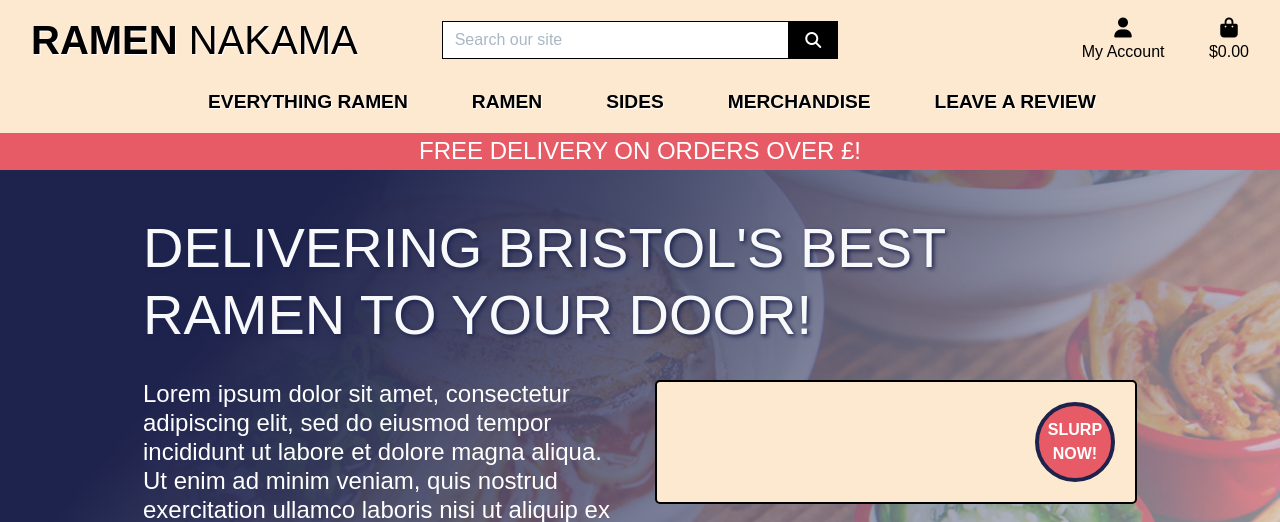
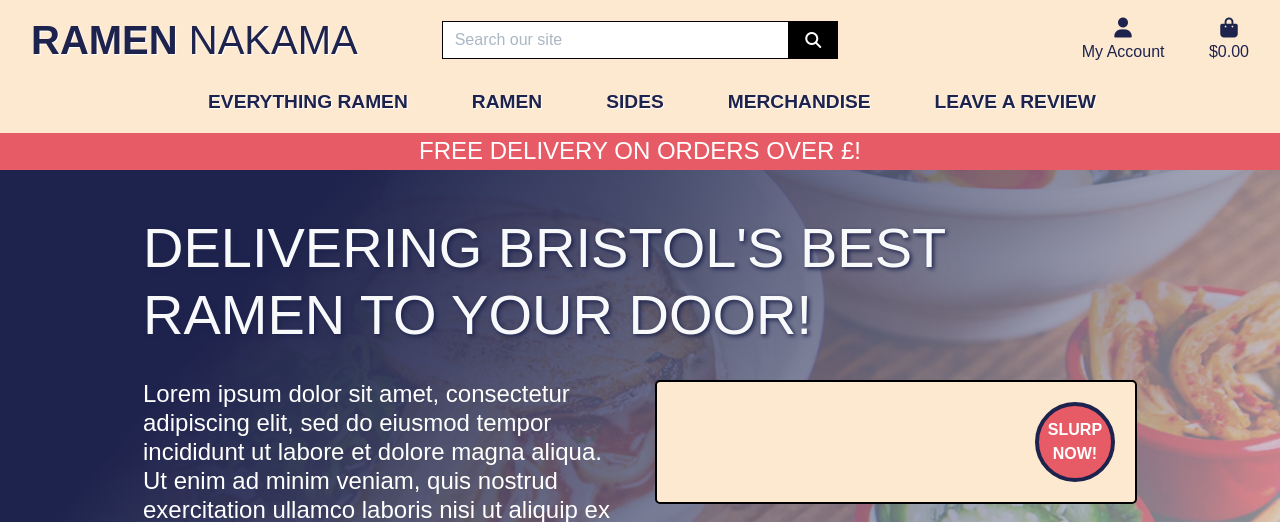
Before and after one commit to p-coughlan/ramen_nakama, a Django app: template home/templates/home/index.html in a window 1280 px wide. Shown: the top 522 px of the page. Run offline with Django 3.2, Linux system fonts and the light colour scheme; the template is opened without the code that fills it, so the values that code supplies are empty; some libraries are stand-ins or nearby versions; some web fonts are replaced.

Commit message:
Fix logo text color and manage widows on main H1

```diff
--- a/home/templates/home/index.html
+++ b/home/templates/home/index.html
@@ -16,7 +16,7 @@
     <div class="row">
       <div class="col-12">
         <h1 class="main-page-content display-4 logo-font text-light text-left">
-          <strong>Delivering Bristol's Best Ramen to your Door!</strong>
+          <strong>Delivering Bristol's Best Ramen to your&nbsp;door!</strong>
         </h1>
       </div>
     </div>
--- a/static/css/base.css
+++ b/static/css/base.css
@@ -70,6 +70,10 @@ body {
 
 .main-logo-link {
     width: fit-content;
+}
+
+.main-logo {
+    color: #1e234d !important; /* Ramen Blue */
 }
 
 .nav-font {
@@ -446,6 +450,14 @@ input[name='q']::placeholder {
     }
 }
 
+/* --------------------------- Screens below 1200px wide --------------------------- */
+
+@media (max-width: 1200px) {
+   .main-logo {
+        font-size: 2rem;
+    }
+}
+
 /* --------------------------- Miscellaneous --------------------------- */
 
 /* .display-4 {
@@ -466,6 +478,10 @@ h1 {
     text-shadow: 1px 1px 1px white;
 }
 
+.text-black {
+    color: #1e234d !important;
+}
+
 /* Color Palette Notes:
    Ramen Blue  : #1e234d  (rgb(30, 35, 77))
    Ramen Pink  : #e75b66  (rgb(231, 91, 102))
--- a/templates/base.html
+++ b/templates/base.html
@@ -47,7 +47,7 @@
     <div id="topnav" class="row bg-white pt-lg-2 d-none d-lg-flex">
       <div class="col-12 col-lg-4 my-auto py-1 py-lg-0 text-center text-lg-left">
         <a href="{% url 'home' %}" class="nav-link main-logo-link">
-          <h1 class="main-logo logo-font text-black my-0"><strong>Ramen</strong> Nakama</h1>
+          <h1 class="main-logo logo-font my-0"><strong>Ramen</strong> Nakama</h1>
         </a>
       </div>
       <div class="col-12 col-lg-4 my-auto py-1 py-lg-0">
```
